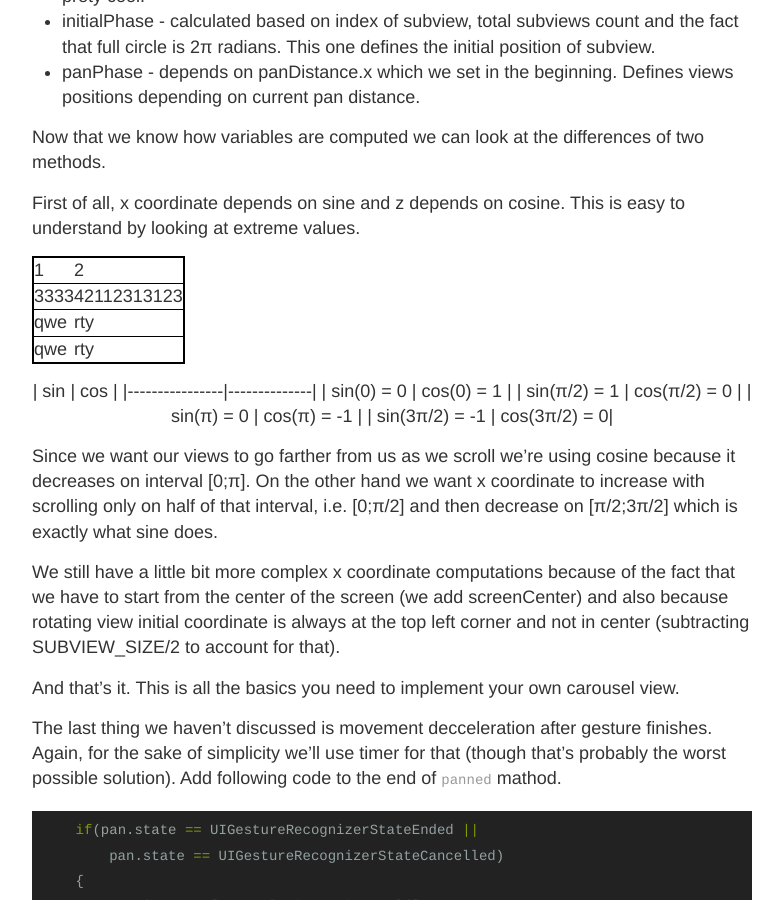
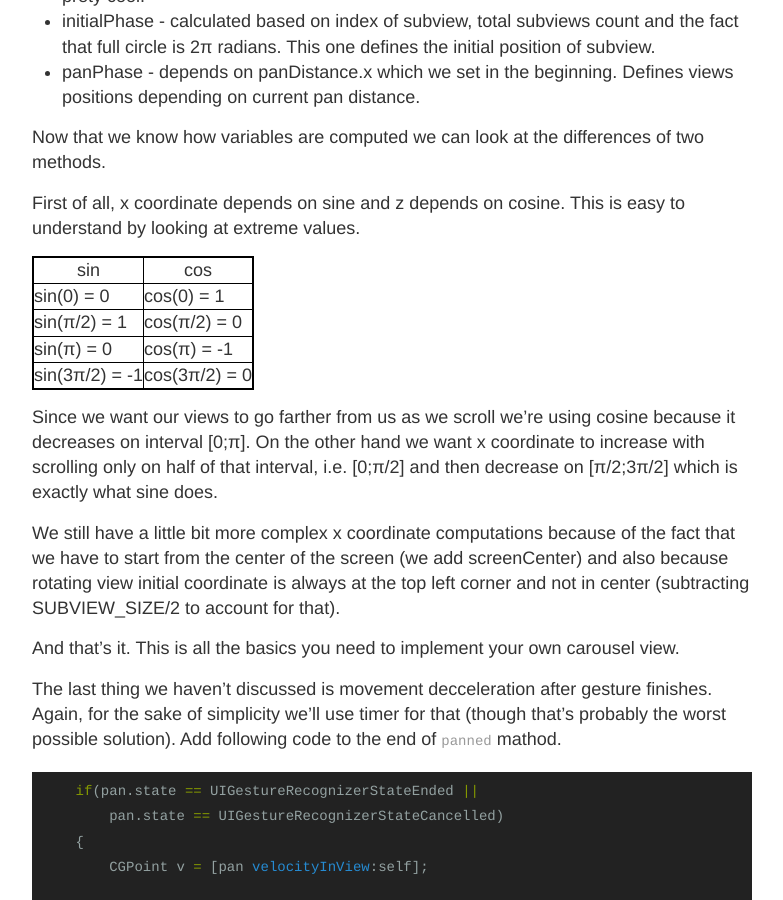
Before and after one commit to golopupinsky/golopupinsky.github.io, a Jekyll site: the page built from _posts/2014-11-2-Carousel.md, in a window 1280 px wide and 900 px high, scrolled down 2895 px. Shown: the whole window, without its empty margins (248-1031 px from the left). Built offline with Jekyll 4.4.1, drawn with Linux system fonts in a browser that asks for light colours.

Commit message:
last fixes

```diff
--- a/_posts/2014-11-2-Carousel.md
+++ b/_posts/2014-11-2-Carousel.md
@@ -113,34 +113,28 @@ First of all, x coordinate depends on sine and z depends on cosine. This is easy
 
 <table style="border:2px solid black; border-collapse:collapse;">
   <tr style="border:1px solid black">
-    <td>1</td>    <td>2</td>
+    <th style="border:1px solid black">sin</th>
+    <th style="border:1px solid black">cos</th>
   </tr>
   <tr style="border:1px solid black">
-    <td>3333</td>    <td>42112313123</td>
+    <td style="border:1px solid black">sin(0) = 0</td>
+    <td style="border:1px solid black">cos(0) = 1</td>
   </tr>
   <tr style="border:1px solid black">
-    <td>qwe</td>    <td>rty</td>
+    <td style="border:1px solid black">sin(π/2) = 1</td>
+    <td style="border:1px solid black">cos(π/2) = 0</td>
   </tr>
   <tr style="border:1px solid black">
-    <td>qwe</td>    <td>rty</td>
+    <td style="border:1px solid black">sin(π) = 0</td>
+    <td style="border:1px solid black">cos(π) = -1</td>
   </tr>
+  <tr style="border:1px solid black">
+    <td style="border:1px solid black">sin(3π/2) = -1</td>
+    <td style="border:1px solid black">cos(3π/2) = 0</td>
+  </tr>
+
 </table>
 
-
-<center>
-<div>
-<p>
-
-| sin            | cos          |
-|----------------|--------------|
-| sin(0) = 0     | cos(0) = 1   |
-| sin(π/2) = 1   | cos(π/2) = 0 |
-| sin(π) = 0     | cos(π) = -1  |
-| sin(3π/2) = -1 | cos(3π/2) = 0|
-
-</p>
-</div>
-</center>
 
 Since we want our views to go farther from us as we scroll we're using cosine because it decreases on interval [0;π]. On the other hand we want x coordinate to increase with scrolling only on half of that interval, i.e. [0;π/2] and then decrease on [π/2;3π/2] which is exactly what sine does.
 
```
